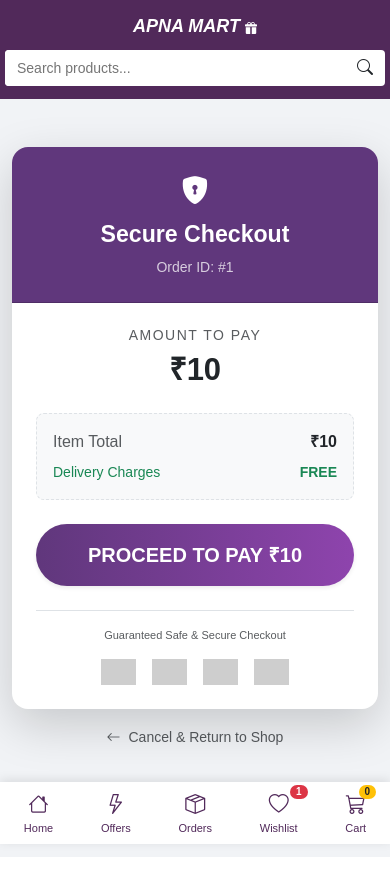
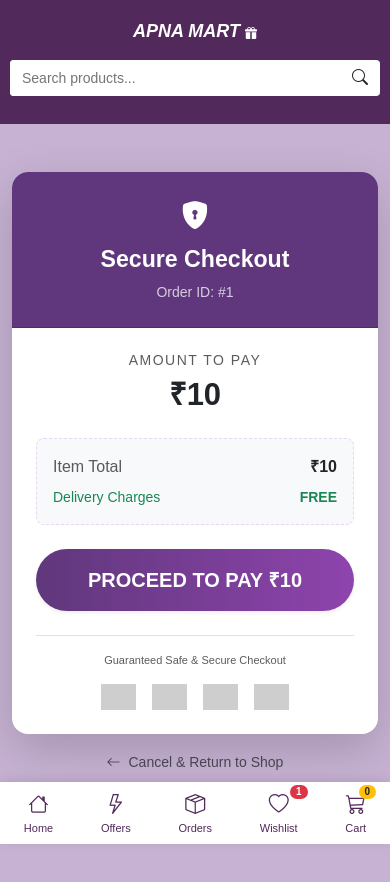
Before and after one commit to etishagodle14-a11y/shopping-website, a Django app: template ebook/templates/ebook/payment.html in a window 390 px wide. Before the commit the page ends 857 px from the top, so only its background shows below. Run offline with Django 5.2, Linux system fonts and the light colour scheme; the template is opened without the code that fills it: most values are stand-ins (such as "Sample title", 1, 10 or a date in 2020); parts of the project's set-up code (start-up, migrations or seed data) failed here and were passed over; some libraries are stand-ins or nearby versions; grey boxes are pictures that could not be loaded.

Commit message:
Initial commit with payment fix

```diff
--- a/ebook/templates/ebook/all_products.html
+++ b/ebook/templates/ebook/all_products.html
@@ -11,7 +11,7 @@
                        value="{{ query|default:'' }}"
                        style="border-radius: 4px 0 0 4px;">
                 <button type="submit" class="btn btn-primary px-4"
-                        style="background-color: #2874f0; border: none; border-radius: 0 4px 4px 0;">
+                        style="background-color: #3374deff; border: none; border-radius: 0 4px 4px 0;">
                     <i class="bi bi-search"></i>
                 </button>
             </form>
--- a/ebook/templates/ebook/base.html
+++ b/ebook/templates/ebook/base.html
@@ -9,7 +9,8 @@
     <link rel="stylesheet" href="https://cdn.jsdelivr.net/npm/bootstrap-icons@1.11.1/font/bootstrap-icons.css">
 
     <style>
-        body { background-color: #f1f3f6; font-family: Arial, sans-serif; padding-bottom: 60px; }
+        /* General Styles */
+        body { background-color: #c7b2d3ff; font-family: Arial, sans-serif; padding-bottom: 60px; }
 
         /* Purple Navbar (#51295a) */
         .fk-navbar {
@@ -79,20 +80,22 @@
 
         .mobile-nav-item i { font-size: 20px; }
 
-        /* Mobile Fixes */
+        /* ========================================== */
+        /* MOBILE OPTIMIZATION (MERGED)              */
+        /* ========================================== */
         @media (max-width: 768px) {
             .fk-navbar .container {
                 flex-direction: column !important;
-                padding: 5px !important;
+                padding: 10px !important;
             }
             .logo {
-                margin-bottom: 10px !important;
+                margin-bottom: 5px !important;
                 font-size: 18px !important;
                 text-align: center !important;
                 width: 100% !important;
             }
             .search-box {
-                margin: 0 !important;
+                margin: 10px 0 !important;
                 width: 100% !important;
                 max-width: 100% !important;
                 order: 2;
@@ -126,7 +129,7 @@
                 <a href="{% url 'view_wishlist' %}" class="nav-link-custom position-relative">
                     <i class="bi bi-heart"></i> Wishlist
                     {% if wishlist_count > 0 %}
-                    <span class="badge-notify" style="background: #ff3f6c; color: white;">{{ wishlist_count }}</span>
+                    <span class="badge-notify" style="background: #e82351ff; color: white;">{{ wishlist_count }}</span>
                     {% endif %}
                 </a>
                 <a href="{% url 'view_cart' %}" class="nav-link-custom position-relative ms-4">
--- a/ebook/templates/ebook/cart.html
+++ b/ebook/templates/ebook/cart.html
@@ -16,7 +16,7 @@
                         <div class="p-3 p-md-4 border-bottom item-row" id="product-row-{{ item.product.id }}">
                             <div class="row g-0">
                                 <div class="col-4 col-md-3 text-center">
-                                    <div class="p-2 mb-2" style="background: #fff; height: 110px; display: flex; align-items: center;">
+                                    <div class="p-2 mb-2" style="background: #c7b2d3ff; height: 110px; display: flex; align-items: center;">
                                         <img src="{{ item.product.image.url }}" class="img-fluid mx-auto" style="max-height: 100%; object-fit: contain;">
                                     </div>
 
@@ -112,7 +112,7 @@
     }
     .action-link { font-size: 14px; transition: color 0.2s; cursor: pointer; }
     .action-link:hover { color: #60377cff !important; }
-    .text-danger:hover { color: #dc3545 !important; } /* Highlight for Remove */
+    .text-danger:hover { color: #e83143ff !important; } /* Highlight for Remove */
     .sticky-bottom { position: sticky; bottom: 0; z-index: 100; }
 
     @media (max-width: 768px) {
--- a/ebook/templates/ebook/checkout.html
+++ b/ebook/templates/ebook/checkout.html
@@ -26,7 +26,7 @@
     .payment-radio-hidden { display: none; }
 
     input[type="radio"]:checked + .payment-card {
-        border: 2px solid #2874f0;
+        border: 2px solid #9928f0ff;
         background: #f0f5ff;
     }
 
@@ -101,6 +101,8 @@
                                     <option value="Delhi">Delhi</option>
                                     <option value="Rajasthan">Rajasthan</option>
                                     <option value="Uttar Pradesh">Uttar Pradesh</option>
+                                    <option value="Gujrat">Gujrat</option>
+
                                 </select>
                             </div>
                         </div>
--- a/ebook/templates/ebook/payment.html
+++ b/ebook/templates/ebook/payment.html
@@ -57,7 +57,7 @@
 <style>
     .fw-black { font-weight: 900; }
     .extra-small { font-size: 11px; }
-    .border-dashed { border: 1.5px dashed #dee2e6; }
+    .border-dashed { border: 1.5px dashed #e6d7f4ff; }
     .tracking-wider { letter-spacing: 1.5px; }
 
     /* Animation for Pay Button */
--- a/ebook/templates/ebook/success.html
+++ b/ebook/templates/ebook/success.html
@@ -121,7 +121,7 @@
         height: 2px; background: #e0e0e0;
         z-index: 1;
     }
-    .step.active .step-icon { background: #922072ff; box-shadow: 0 0 15px rgba(167, 40, 148, 0.3); }
+    .step.active .step-icon { background: #9b3199ff; box-shadow: 0 0 15px rgba(167, 40, 148, 0.3); }
 
     .upi-box { background-color: #f8fbff; border: 1px solid #e1f0ff; }
     .qr-zoom { transition: 0.3s; }
```
Also changed, not shown: ebook/views.py (+23 -12 lines).
